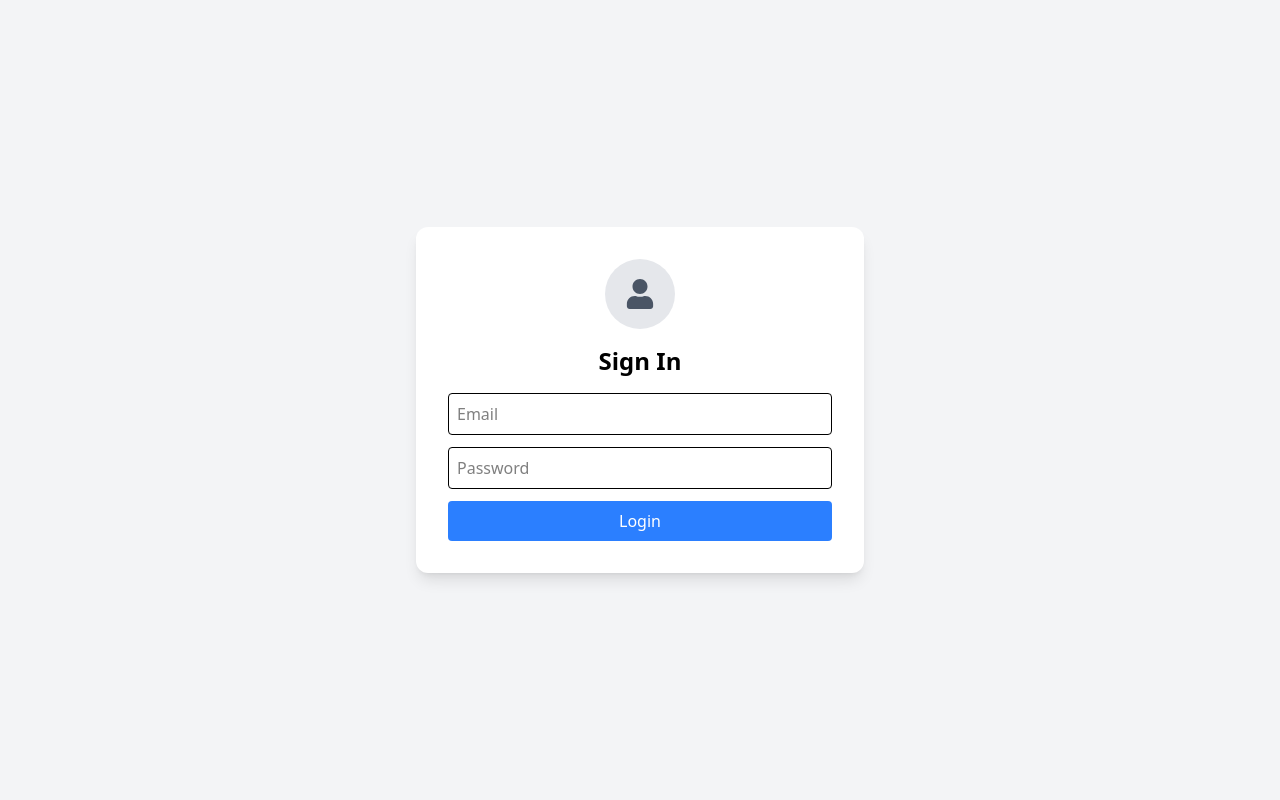
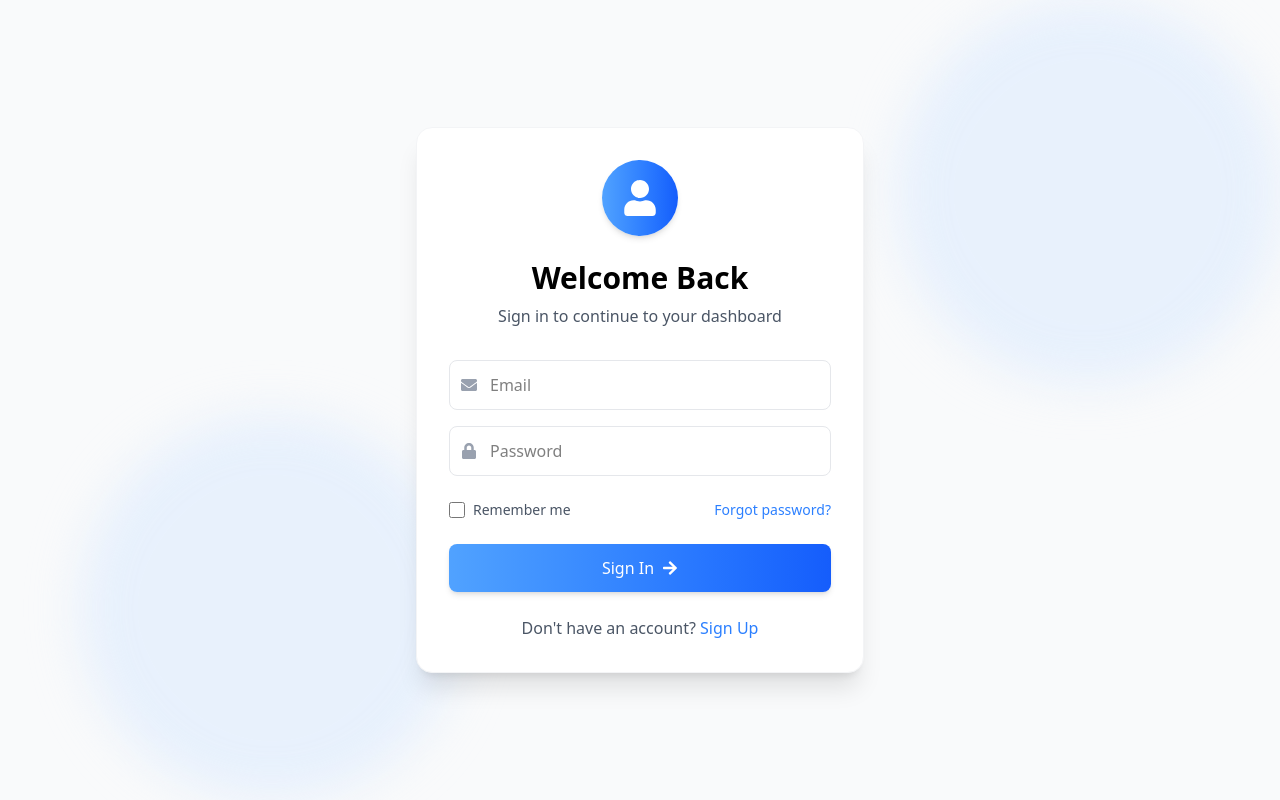
Before and after one commit to agc6/plan.it, a React (Vite) app in the folder client/: page /login in a window 1280 px wide. Built offline with nearby package versions, Linux system fonts and the light colour scheme.

Commit message:
auth ui revamp

```diff
--- a/client/src/pages/GetStarted.jsx
+++ b/client/src/pages/GetStarted.jsx
@@ -1,7 +1,7 @@
 import { useState } from 'react';
-import { useNavigate } from 'react-router-dom'; // Redirect after signup
+import { useNavigate, Link } from 'react-router-dom'; // Redirect after signup
 import { motion } from 'framer-motion'; // Animations
-import { FaUser } from 'react-icons/fa';
+import { FaUser, FaEnvelope, FaLock, FaArrowRight } from 'react-icons/fa';
 
 const GetStarted = () => {
   const [signupData, setSignupData] = useState({ name: "", email: "", password: "" });
@@ -38,27 +38,84 @@ const handleSignupSubmit = async (e) => {
     }
   };
 
+  const fadeInUp = {
+    hidden: { opacity: 0, y: 20 },
+    visible: (custom) => ({
+      opacity: 1,
+      y: 0,
+      transition: { delay: custom * 0.1, duration: 0.5 }
+    })
+  };
+
   return (
-    <div className="min-h-screen flex items-center justify-center bg-gray-100 p-4">
-      <div className="w-full max-w-md bg-white rounded-xl shadow-lg p-8">
-        {/* User Icon Section */}
-        <div className="flex justify-center mb-4">
-          <div className="bg-gray-200 rounded-full p-5">
-            <FaUser className="text-gray-500 text-4xl" />
-          </div>
+    <div className="min-h-screen flex items-center justify-center bg-gray-50 p-4 relative overflow-hidden">
+      {/* Background Elements */}
+      <div className="absolute inset-0 z-0">
+        <div className="absolute top-0 right-0 w-96 h-96 bg-blue-100 rounded-full mix-blend-multiply filter blur-xl opacity-70 animate-pulse"></div>
+        <div className="absolute bottom-0 left-20 w-96 h-96 bg-blue-100 rounded-full mix-blend-multiply filter blur-xl opacity-70 animate-pulse"></div>
+        <div className="absolute inset-0 bg-grid-pattern opacity-10"></div>
       </div>
 
+      {/* Centered Form */}
+      <motion.div
+        initial={{ opacity: 0, scale: 0.95 }}
+        animate={{ opacity: 1, scale: 1 }}
+        transition={{ duration: 0.5 }}
+        className="w-full max-w-md bg-white rounded-2xl shadow-xl p-8 z-10 border border-gray-100"
+      >
+        <motion.div
+          variants={fadeInUp}
+          initial="hidden"
+          animate="visible"
+          custom={0}
+          className="flex justify-center mb-6"
+        >
+          <div className="bg-gradient-to-r from-blue-400 to-blue-600 rounded-full p-5 shadow-md">
+            <FaUser className="text-white text-4xl" />
+          </div>
+        </motion.div>
 
-        {error && <p className="text-red-500 text-center">{error}</p>}
+        <motion.h2
+          variants={fadeInUp}
+          initial="hidden"
+          animate="visible"
+          custom={1}
+          className="text-3xl font-bold text-center mb-2"
+        >
+          Create Account
+        </motion.h2>
 
-        {/* Animated Sign Up Form */}
+        <motion.p
+          variants={fadeInUp}
+          initial="hidden"
+          animate="visible"
+          custom={2}
+          className="text-gray-600 text-center mb-8"
+        >
+          Fill in your details to get started
+        </motion.p>
+
+        {error && (
+          <motion.div
+            initial={{ opacity: 0, y: -10 }}
+            animate={{ opacity: 1, y: 0 }}
+            className="bg-red-50 text-red-500 p-3 rounded-lg mb-6 text-center text-sm border border-red-100"
+          >
+            {error}
+          </motion.div>
+        )}
+
         <motion.form
           onSubmit={handleSignupSubmit}
-          initial={{ opacity: 0, y: -20 }}
-          animate={{ opacity: 1, y: 0 }}
-          exit={{ opacity: 0, y: 20 }}
-          transition={{ duration: 0.3 }}
+          variants={fadeInUp}
+          initial="hidden"
+          animate="visible"
+          custom={3}
         >
+          <div className="relative mb-4">
+            <div className="absolute inset-y-0 left-0 flex items-center pl-3 pointer-events-none">
+              <FaUser className="text-gray-400" />
+            </div>
             <input
               type="text"
               name="name"
@@ -66,8 +123,14 @@ const handleSignupSubmit = async (e) => {
               onChange={handleSignupChange}
               placeholder="Full Name"
               required
-            className="block w-full mb-4 px-4 py-2 border border-gray-300 rounded-md focus:outline-none focus:ring-2 focus:ring-blue-400"
+              className="block w-full pl-10 px-4 py-3 border border-gray-200 rounded-lg focus:outline-none focus:ring-2 focus:ring-blue-400 focus:border-transparent transition-all duration-300"
             />
+          </div>
+
+          <div className="relative mb-4">
+            <div className="absolute inset-y-0 left-0 flex items-center pl-3 pointer-events-none">
+              <FaEnvelope className="text-gray-400" />
+            </div>
             <input
               type="email"
               name="email"
@@ -75,8 +138,14 @@ const handleSignupSubmit = async (e) => {
               onChange={handleSignupChange}
               placeholder="Email"
               required
-            className="block w-full mb-4 px-4 py-2 border border-gray-300 rounded-md focus:outline-none focus:ring-2 focus:ring-blue-400"
+              className="block w-full pl-10 px-4 py-3 border border-gray-200 rounded-lg focus:outline-none focus:ring-2 focus:ring-blue-400 focus:border-transparent transition-all duration-300"
             />
+          </div>
+
+          <div className="relative mb-6">
+            <div className="absolute inset-y-0 left-0 flex items-center pl-3 pointer-events-none">
+              <FaLock className="text-gray-400" />
+            </div>
             <input
               type="password"
               name="password"
@@ -84,16 +153,33 @@ const handleSignupSubmit = async (e) => {
               onChange={handleSignupChange}
               placeholder="Password"
               required
-            className="block w-full mb-4 px-4 py-2 border border-gray-300 rounded-md focus:outline-none focus:ring-2 focus:ring-blue-400"
+              className="block w-full pl-10 px-4 py-3 border border-gray-200 rounded-lg focus:outline-none focus:ring-2 focus:ring-blue-400 focus:border-transparent transition-all duration-300"
             />
-          <button
+          </div>
+
+          <motion.button
             type="submit"
-            className="block w-full bg-blue-500 text-white py-2 rounded-md hover:bg-blue-600 transition-colors"
+            whileHover={{ scale: 1.02 }}
+            whileTap={{ scale: 0.98 }}
+            className="w-full bg-gradient-to-r from-blue-400 to-blue-600 text-white py-3 rounded-lg font-medium shadow-md hover:shadow-lg transition-all duration-300 flex items-center justify-center"
           >
-            Sign Up
-          </button>
+            Create Account <FaArrowRight className="ml-2" />
+          </motion.button>
         </motion.form>
-      </div>
+
+        <motion.div
+          variants={fadeInUp}
+          initial="hidden"
+          animate="visible"
+          custom={5}
+          className="mt-6 text-center text-gray-600"
+        >
+          Already have an account?{" "}
+          <Link to="/login" className="text-blue-500 hover:text-blue-600 font-medium">
+            Sign In
+          </Link>
+        </motion.div>
+      </motion.div>
     </div>
   );
 };
--- a/client/src/pages/LogIn.jsx
+++ b/client/src/pages/LogIn.jsx
@@ -1,10 +1,12 @@
 import { useState } from "react";
-import { useNavigate } from "react-router-dom"; // Redirect after login
-import { FaUser } from "react-icons/fa";
+import { useNavigate, Link } from "react-router-dom"; // Redirect after login
+import { motion } from "framer-motion";
+import { FaUser, FaEnvelope, FaLock, FaArrowRight } from "react-icons/fa";
 
 const LogIn = () => {
   const [signinData, setSigninData] = useState({ email: "", password: "" });
   const [error, setError] = useState(""); // Store error messages
+  const [isLoading, setIsLoading] = useState(false);
   const navigate = useNavigate(); // Used for redirecting
 
   // Handle input changes
@@ -15,6 +17,7 @@ const LogIn = () => {
   const handleSigninSubmit = async (e) => {
     e.preventDefault();
     setError(""); // Reset previous errors
+    setIsLoading(true);
 
     try {
       const response = await fetch("http://localhost:5000/api/auth/login", {
@@ -34,43 +37,173 @@ const LogIn = () => {
       navigate("/calendar");
     } catch (err) {
       setError(err.message);
+    } finally {
+      setIsLoading(false);
     }
   };
 
+  const fadeInUp = {
+    hidden: { opacity: 0, y: 20 },
+    visible: (custom) => ({
+      opacity: 1,
+      y: 0,
+      transition: { delay: custom * 0.1, duration: 0.5 }
+    })
+  };
+
   return (
-    <div className="min-h-screen flex items-center justify-center bg-gray-100 p-4">
-      <div className="w-full max-w-md bg-white rounded-xl shadow-lg p-8">
-        <div className="flex justify-center mb-4">
-          <div className="bg-gray-200 rounded-full p-5">
-            <FaUser className="text-gray-600 text-3xl" />
+    <div className="min-h-screen flex items-center justify-center bg-gray-50 p-4 relative overflow-hidden">
+      {/* Background Elements */}
+      <div className="absolute inset-0 z-0">
+        <div className="absolute top-0 right-0 w-96 h-96 bg-blue-100 rounded-full mix-blend-multiply filter blur-xl opacity-70 animate-pulse"></div>
+        <div className="absolute bottom-0 left-20 w-96 h-96 bg-blue-100 rounded-full mix-blend-multiply filter blur-xl opacity-70 animate-pulse"></div>
+        <div className="absolute inset-0 bg-grid-pattern opacity-10"></div>
       </div>
+
+      {/* Centered Form */}
+      <motion.div
+        initial={{ opacity: 0, scale: 0.95 }}
+        animate={{ opacity: 1, scale: 1 }}
+        transition={{ duration: 0.5 }}
+        className="w-full max-w-md bg-white rounded-2xl shadow-xl p-8 z-10 border border-gray-100"
+      >
+        <motion.div
+          variants={fadeInUp}
+          initial="hidden"
+          animate="visible"
+          custom={0}
+          className="flex justify-center mb-6"
+        >
+          <div className="bg-gradient-to-r from-blue-400 to-blue-600 rounded-full p-5 shadow-md">
+            <FaUser className="text-white text-4xl" />
           </div>
-        <h2 className="text-2xl font-semibold text-center">Sign In</h2>
-        {error && <p className="text-red-500 text-center">{error}</p>}
-        <form onSubmit={handleSigninSubmit} className="mt-4">
+        </motion.div>
+
+        <motion.h2
+          variants={fadeInUp}
+          initial="hidden"
+          animate="visible"
+          custom={1}
+          className="text-3xl font-bold text-center mb-2"
+        >
+          Welcome Back
+        </motion.h2>
+
+        <motion.p
+          variants={fadeInUp}
+          initial="hidden"
+          animate="visible"
+          custom={2}
+          className="text-gray-600 text-center mb-8"
+        >
+          Sign in to continue to your dashboard
+        </motion.p>
+
+        {error && (
+          <motion.div
+            initial={{ opacity: 0, y: -10 }}
+            animate={{ opacity: 1, y: 0 }}
+            className="bg-red-50 text-red-500 p-3 rounded-lg mb-6 text-center text-sm border border-red-100"
+          >
+            {error}
+          </motion.div>
+        )}
+
+        <motion.form
+          onSubmit={handleSigninSubmit}
+          variants={fadeInUp}
+          initial="hidden"
+          animate="visible"
+          custom={3}
+        >
+          <div className="relative mb-4">
+            <div className="absolute inset-y-0 left-0 flex items-center pl-3 pointer-events-none">
+              <FaEnvelope className="text-gray-400" />
+            </div>
             <input
               type="email"
               name="email"
-            placeholder="Email"
               value={signinData.email}
               onChange={handleSigninChange}
+              placeholder="Email"
               required
-            className="w-full p-2 border rounded mb-3"
+              className="block w-full pl-10 px-4 py-3 border border-gray-200 rounded-lg focus:outline-none focus:ring-2 focus:ring-blue-400 focus:border-transparent transition-all duration-300"
             />
+          </div>
+
+          <div className="relative mb-6">
+            <div className="absolute inset-y-0 left-0 flex items-center pl-3 pointer-events-none">
+              <FaLock className="text-gray-400" />
+            </div>
             <input
               type="password"
               name="password"
-            placeholder="Password"
               value={signinData.password}
               onChange={handleSigninChange}
+              placeholder="Password"
               required
-            className="w-full p-2 border rounded mb-3"
+              className="block w-full pl-10 px-4 py-3 border border-gray-200 rounded-lg focus:outline-none focus:ring-2 focus:ring-blue-400 focus:border-transparent transition-all duration-300"
             />
-          <button type="submit" className="w-full bg-blue-500 text-white py-2 rounded">
-            Login
-          </button>
-        </form>
           </div>
+
+          <motion.div
+            variants={fadeInUp}
+            initial="hidden"
+            animate="visible"
+            custom={4}
+            className="flex items-center justify-between mb-6"
+          >
+            <div className="flex items-center">
+              <input
+                type="checkbox"
+                id="remember"
+                className="h-4 w-4 text-blue-500 border-gray-300 rounded focus:ring-blue-400"
+              />
+              <label htmlFor="remember" className="ml-2 text-sm text-gray-600">
+                Remember me
+              </label>
+            </div>
+            <a href="#" className="text-sm text-blue-500 hover:text-blue-600">
+              Forgot password?
+            </a>
+          </motion.div>
+
+          <motion.button
+            type="submit"
+            whileHover={{ scale: 1.02 }}
+            whileTap={{ scale: 0.98 }}
+            disabled={isLoading}
+            className="w-full bg-gradient-to-r from-blue-400 to-blue-600 text-white py-3 rounded-lg font-medium shadow-md hover:shadow-lg transition-all duration-300 flex items-center justify-center"
+          >
+            {isLoading ? (
+              <span className="flex items-center">
+                <svg className="animate-spin -ml-1 mr-3 h-5 w-5 text-white" xmlns="http://www.w3.org/2000/svg" fill="none" viewBox="0 0 24 24">
+                  <circle className="opacity-25" cx="12" cy="12" r="10" stroke="currentColor" strokeWidth="4"></circle>
+                  <path className="opacity-75" fill="currentColor" d="M4 12a8 8 0 018-8V0C5.373 0 0 5.373 0 12h4zm2 5.291A7.962 7.962 0 014 12H0c0 3.042 1.135 5.824 3 7.938l3-2.647z"></path>
+                </svg>
+                Processing...
+              </span>
+            ) : (
+              <span className="flex items-center">
+                Sign In <FaArrowRight className="ml-2" />
+              </span>
+            )}
+          </motion.button>
+        </motion.form>
+
+        <motion.div
+          variants={fadeInUp}
+          initial="hidden"
+          animate="visible"
+          custom={5}
+          className="mt-6 text-center text-gray-600"
+        >
+          Don't have an account?{" "}
+          <Link to="/get-started" className="text-blue-500 hover:text-blue-600 font-medium">
+            Sign Up
+          </Link>
+        </motion.div>
+      </motion.div>
     </div>
   );
 };
```
Lines whose indentation alone changed are shown as unchanged.
